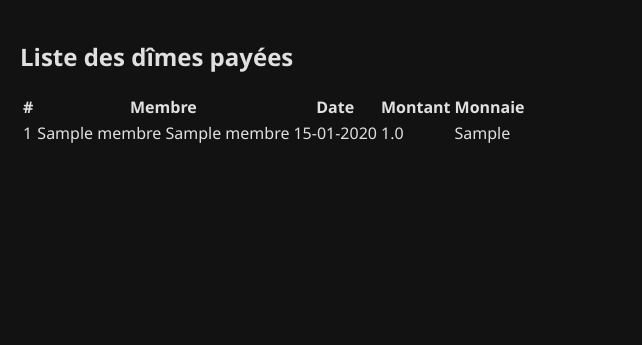
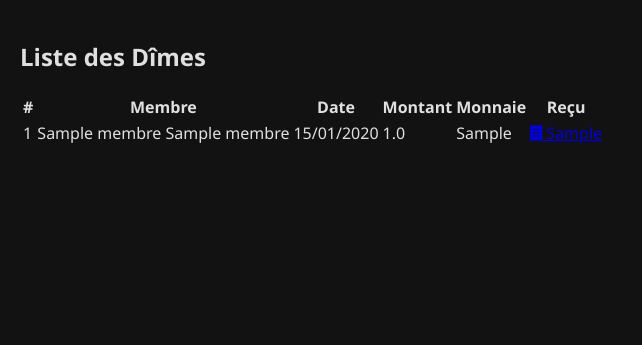
Before and after one commit to Andrebeet1/dimeamaninguba, a Flask app: page /liste_dime in a window 1280 px wide. Shown: the part 75-420 px from the top of the page, without its empty margins (0-642 px from the left). Run offline with Flask 3, Linux system fonts and the light colour scheme; tables that the repository leaves empty hold one stand-in row (values such as "Sample post").

Commit message:
Update liste_dime.html

```diff
--- a/templates/liste_dime.html
+++ b/templates/liste_dime.html
@@ -1,6 +1,7 @@
-{% extends "base.html" %}
+{% extends 'base.html' %}
+{% block title %}Liste Dîmes{% endblock %}
 {% block content %}
-<h2>Liste des dîmes payées</h2>
+<h2>Liste des Dîmes</h2>
 <table>
     <thead>
         <tr>
@@ -9,16 +10,18 @@
             <th>Date</th>
             <th>Montant</th>
             <th>Monnaie</th>
+            <th>Reçu</th>
         </tr>
     </thead>
     <tbody>
         {% for d in dimes %}
         <tr>
-            <td>{{ d.id }}</td>
+            <td>{{ loop.index }}</td>
             <td>{{ d.membre.nom }} {{ d.membre.postnom }}</td>
-            <td>{{ d.date.strftime('%d-%m-%Y') }}</td>
+            <td>{{ d.date.strftime('%d/%m/%Y') }}</td>
             <td>{{ d.montant }}</td>
             <td>{{ d.monnaie }}</td>
+            <td><a href="{{ url_for('recu', dime_id=d.id) }}"><i class="fas fa-receipt"></i> {{ d.numero_recu }}</a></td>
         </tr>
         {% endfor %}
     </tbody>
```
